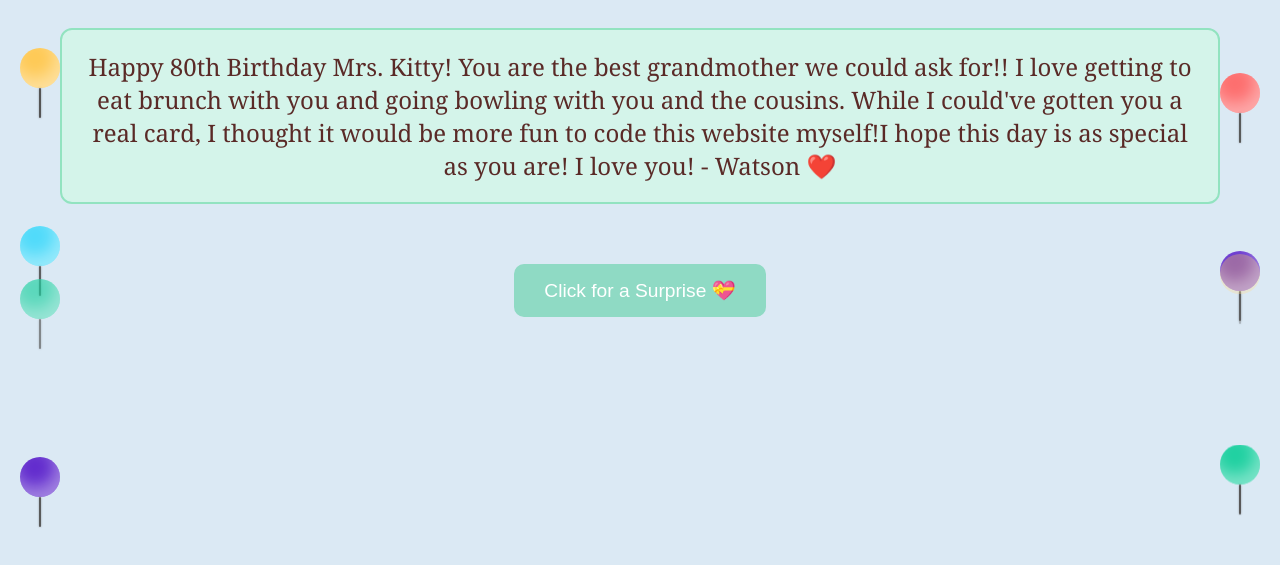
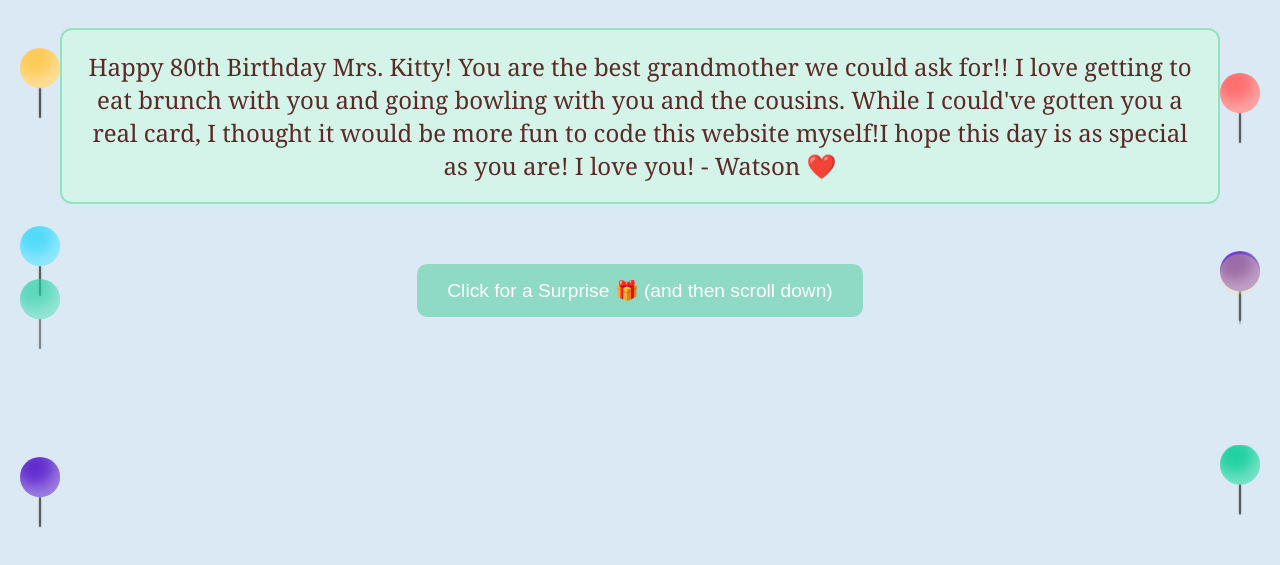
Before and after one commit to WatsonLW/MKBirthdayCard, a plain HTML site: page index.html in a window 1280 px wide. Shown: the part 149-714 px from the top of the page. Drawn offline with Linux system fonts and the light colour scheme.

Commit message:
Update index.html

```diff
--- a/index.html
+++ b/index.html
@@ -189,7 +189,7 @@
   </div>
 
   <br>
-  <button class="button" onclick="showSurprise(this)">Click for a Surprise 💝</button>
+  <button class="button" onclick="showSurprise(this)">Click for a Surprise 🎁 (and then scroll down)</button>
 
   <div id="surprise">
     <div class="photo-gallery">
```
